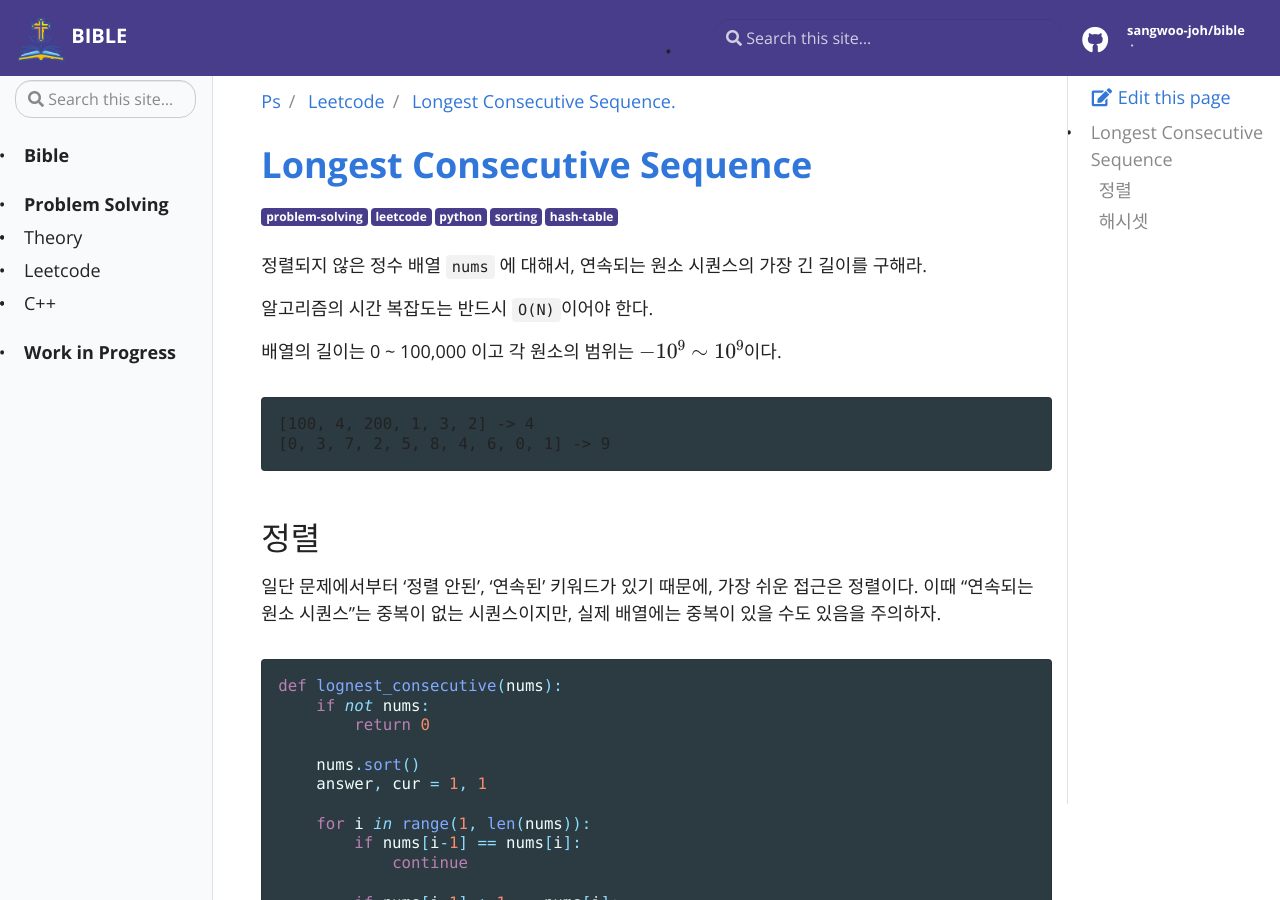
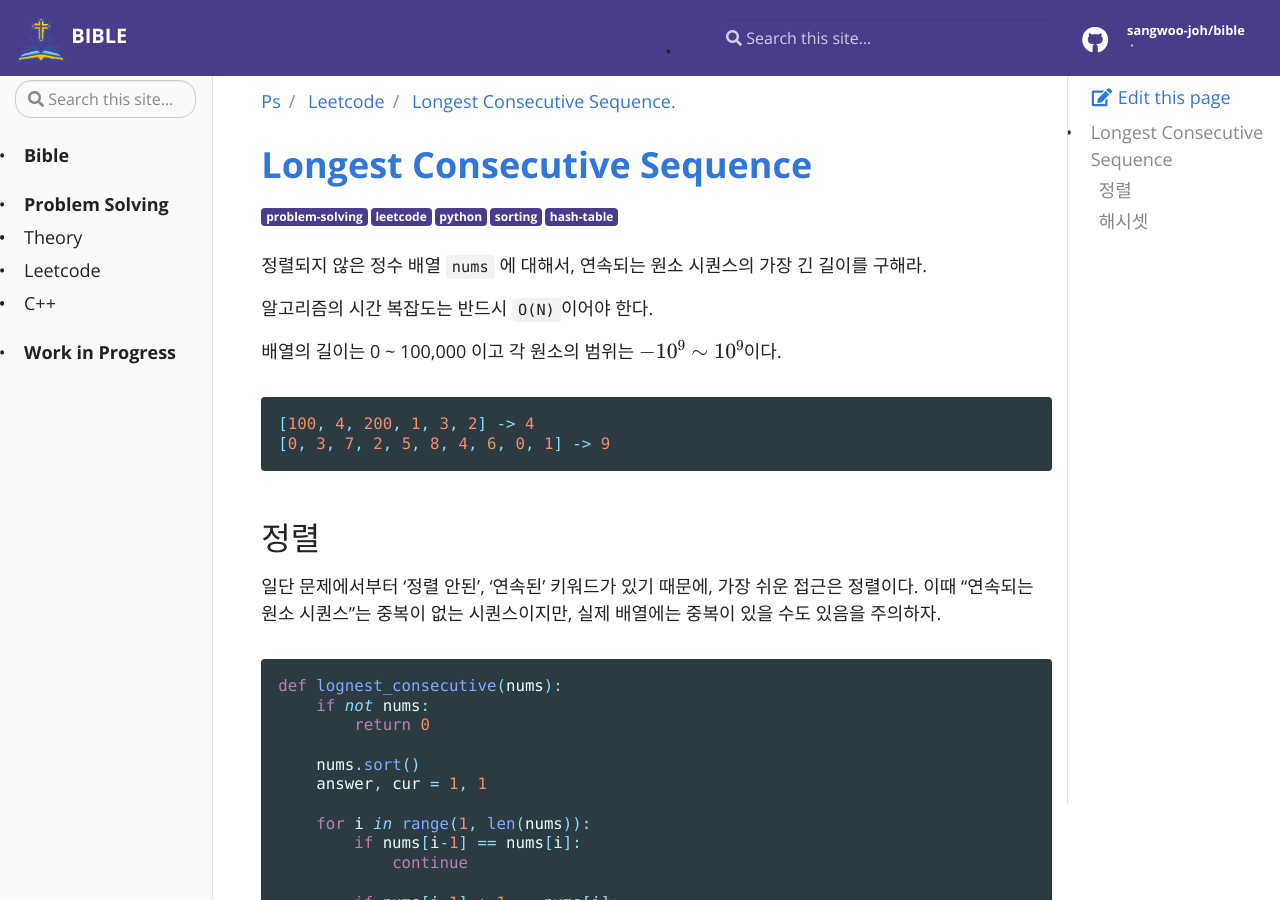
Before and after one commit to sangwoo-joh/book, a Jekyll site: the page built from ps/leetcode/longest-consecutive-sequence.md, in a window 1280 px wide and 900 px high. Built offline with Jekyll 4.4.1, drawn with Linux system fonts in a browser that asks for light colours; formulas are drawn with MathJax 3; comment, search, counter and statistics services are not loaded; some of the changed text lies outside the part shown.

Commit message:
change color scheme

````diff
--- a/ps/leetcode/longest-consecutive-sequence.md
+++ b/ps/leetcode/longest-consecutive-sequence.md
@@ -14,7 +14,7 @@ last_update: 2023-01-25 18:33:14
  배열의 길이는 0 ~ 100,000 이고 각 원소의 범위는 $$ -10^9 \sim
  10^9$$이다.
 
-```
+```python
 [100, 4, 200, 1, 3, 2] -> 4
 [0, 3, 7, 2, 5, 8, 4, 6, 0, 1] -> 9
 ```
````
Also changed, not shown: other parts of ps/leetcode/longest-consecutive-sequence.md (+1 -1 lines), ps/leetcode/basic-calculator.md (+2 -1 lines).
